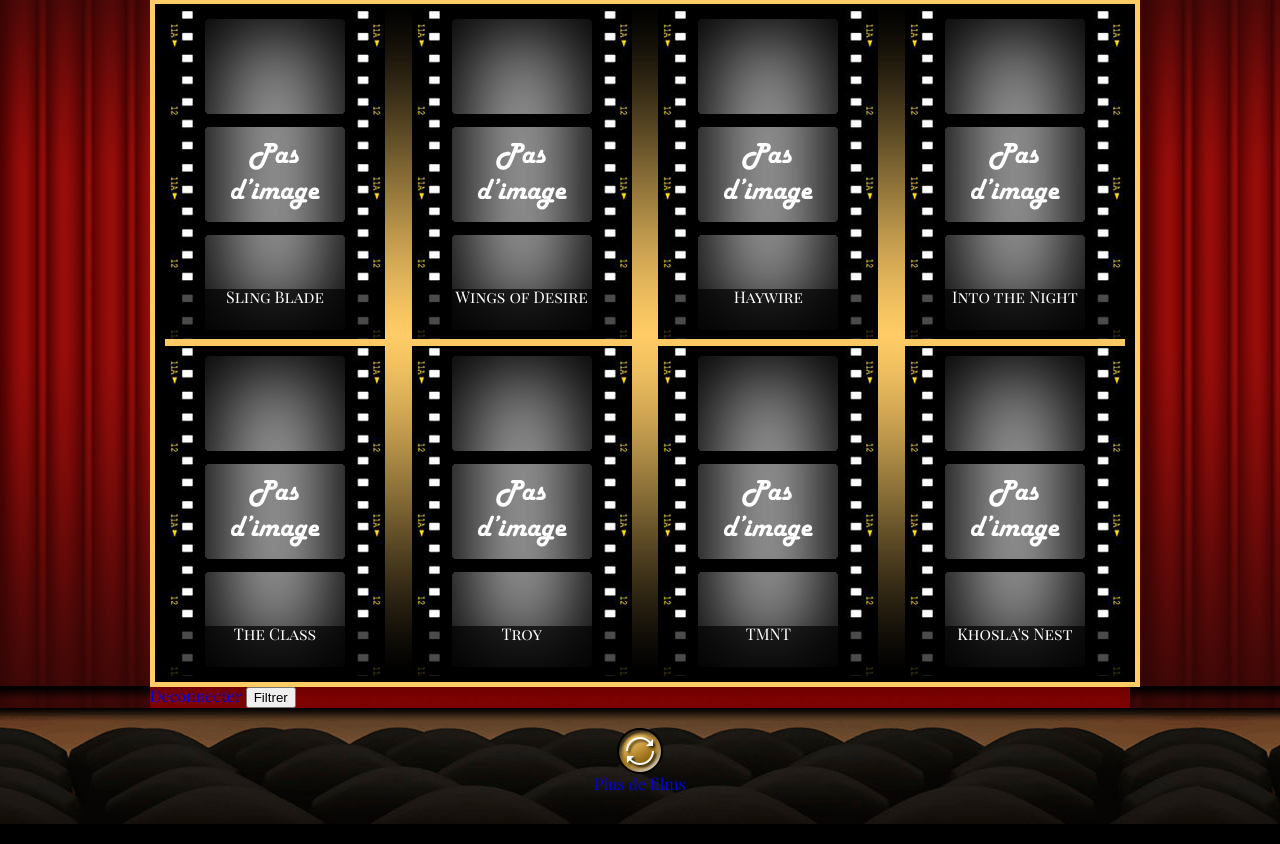
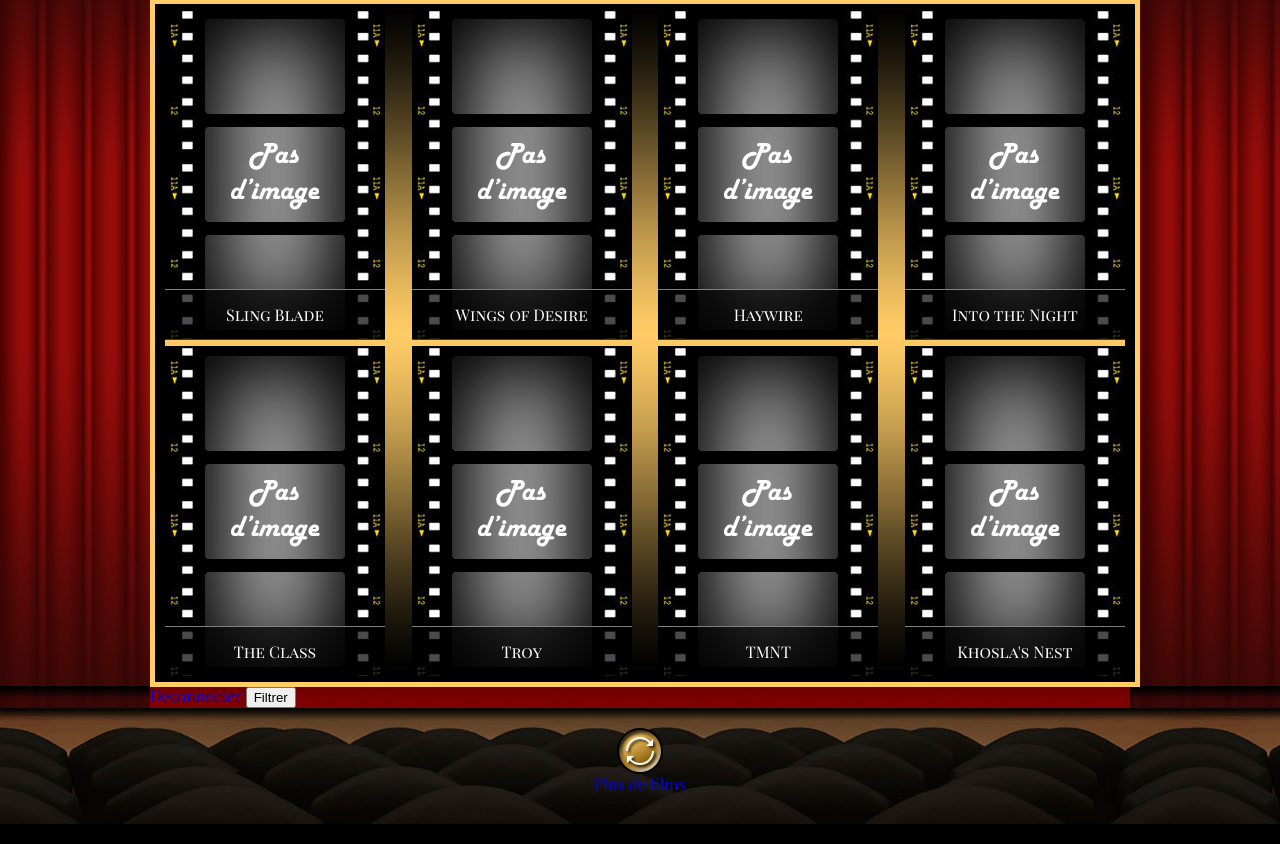
Before and after one commit to Lokdi/projet_movie, a PHP site: page / in a window 1280 px wide. Shown: the part 97-941 px from the top of the page. Run offline with PHP 8.4, Linux system fonts and the light colour scheme; data comes from the database, SQL or seed files in the repository; data that the repository does not hold is empty; a stand-in replaces the project's code that opens the database connection; some web fonts are replaced.

Commit message:
Modif JB OK

```diff
--- a/assets/css/style.css
+++ b/assets/css/style.css
@@ -220,15 +220,18 @@ div.titlefilm {
   font-family: 'Playfair Display SC', serif;
   font-size: 1em;
   text-align: center;
-  /*line-height: 50px;*/
-  /*vertical-align: middle;*/
   color: white;
+  display: flex; /* contexte sur le parent */
+  flex-direction: column; /* direction d'affichage verticale */
+  justify-content: center; /* alignement vertical */
+  border-top: 1px solid grey;
 }
 
 div.titlefilm p {
   text-decoration: none;
   vertical-align: middle;
   color: white;
+  padding: 4px;
 }
 
 div.titlefilm a {
```
